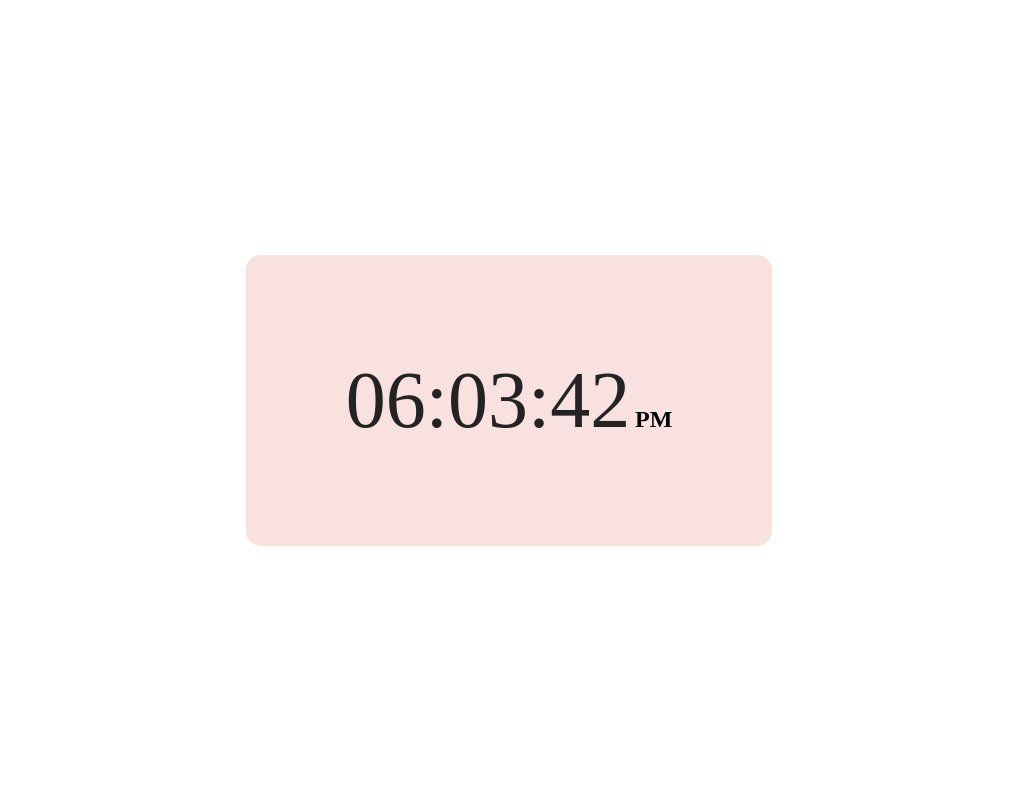
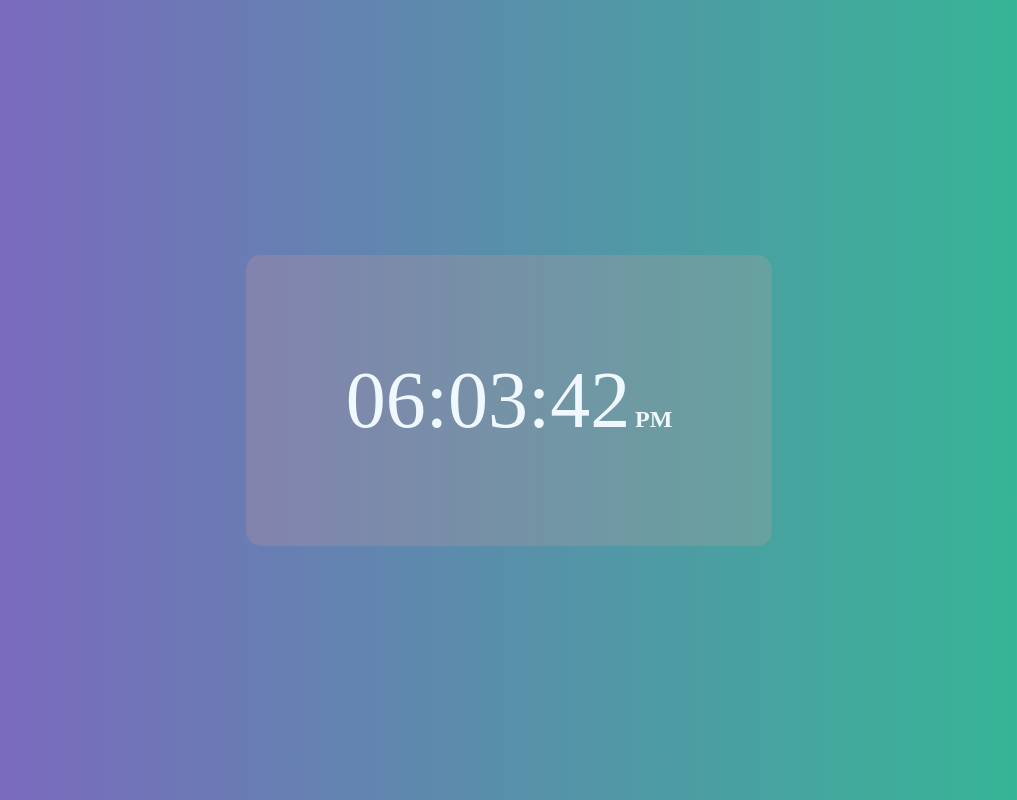
Before and after one commit to abhijeet-maity/Digital-clock, a plain HTML site: page index.html in a window 1280 px wide. Shown: the whole page, without its empty margins (131-1148 px from the left). Drawn offline with Linux system fonts and the light colour scheme.

Commit message:
changed font color

```diff
--- a/style.css
+++ b/style.css
@@ -9,17 +9,21 @@ main {
     justify-content: center;
     align-items: center;
     gap: 0.2rem;
-    /* background-color: rgba(230, 156, 150, 0.6); */
+    background: linear-gradient(to right, #8360c3, #2ebf91);
 }
 .container {
     display: flex;
     align-items:last baseline;
     gap: 0.3rem;
     padding: 100px;
-    background-color: rgba(230, 156, 150, 0.3);
+    background-color: rgba(230, 156, 150, 0.2);
     border-radius: 15px;
 }
 #clock {
     font-size: 5rem;
-    color: #232323;
+    /* color: #232323; */
+    color: aliceblue;
 }
+#amOrpm {
+    color: aliceblue;
+}
```
